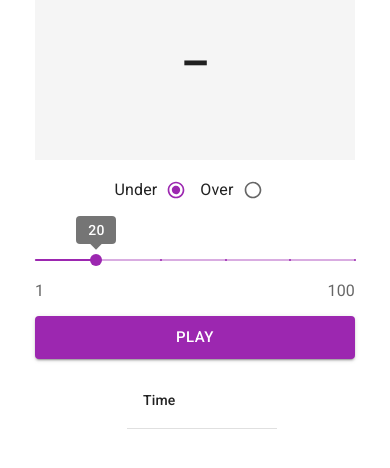
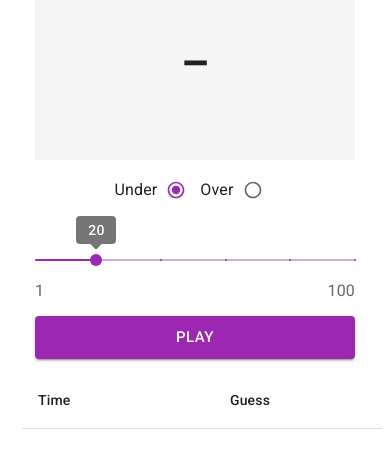
Before and after one commit to tatsianakuryla/dice-game, a Next.js app: page / in a window 390 px wide. Shown: the part 148-616 px from the top of the page. Built offline with nearby package versions, Linux system fonts and the light colour scheme; what @mui/material-nextjs would draw is missing.

Commit message:
chore: add responsive paddings and deployment URL to README

```diff
--- a/src/ui/components/PageSectionWrapper.tsx
+++ b/src/ui/components/PageSectionWrapper.tsx
@@ -18,6 +18,13 @@ export const PageSectionWrapper = ({ children }: PageSectionWrapperProperties):
           flexDirection: 'column',
           alignItems: 'center',
           gap: 2,
+          '@media (max-width: 840px)': {
+            padding: '16px 30px',
+          },
+          '@media (max-width: 660px)': {
+            padding: '16px 15px',
+            maxWidth: '660px',
+          },
         }}
       >
         {children}
```
Also changed, not shown: 1 other file (tests, documents, lock files or other folders).
